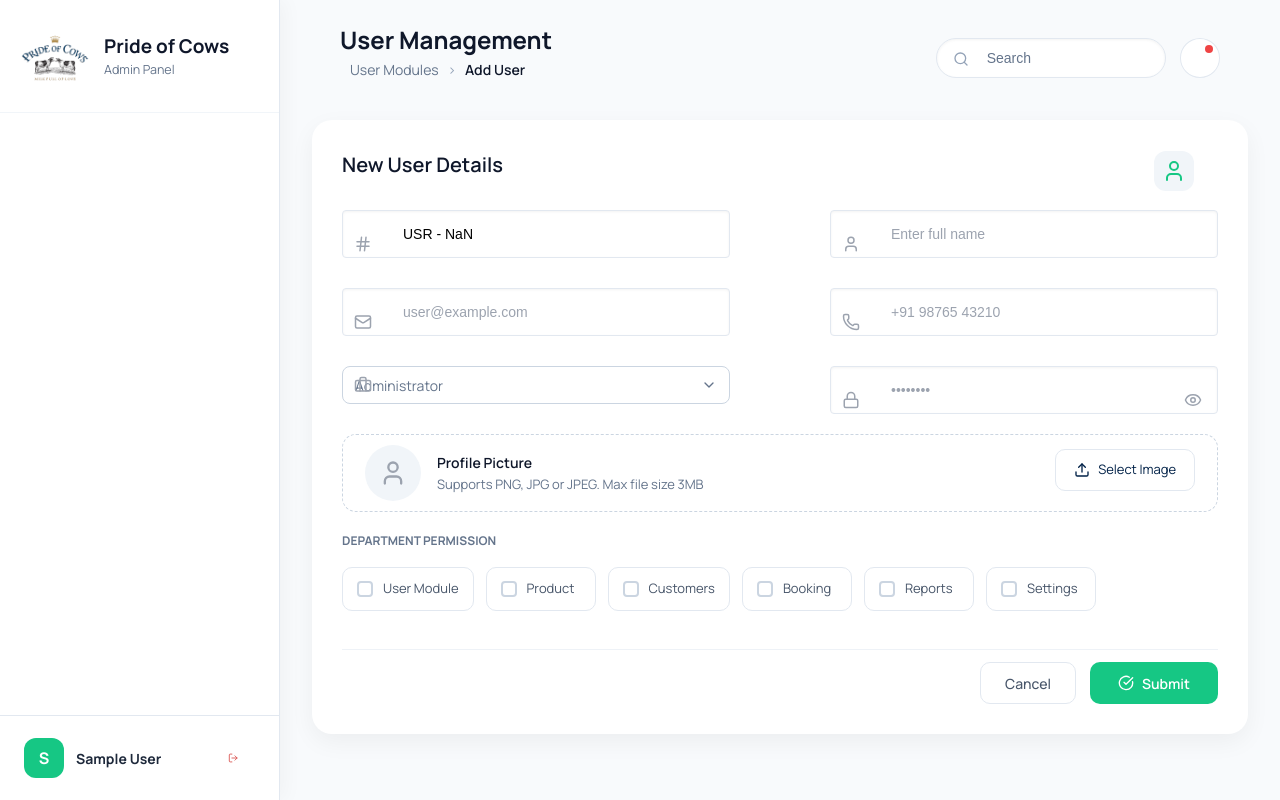
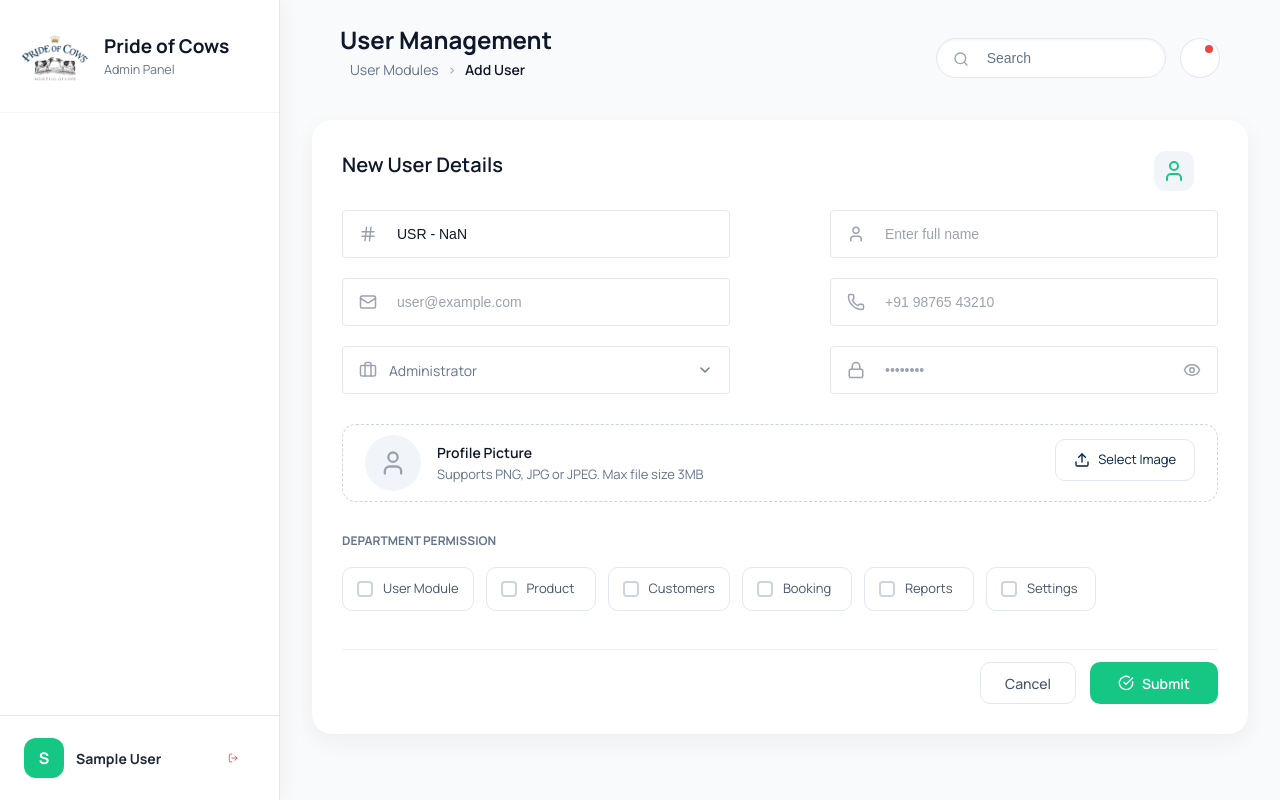
Before and after one commit to DINESHKUMAR1303/PRIDE-OF-COWS, a React (Vite) app: page /admin/users/add in a window 1280 px wide. Built offline with nearby package versions, Linux system fonts and the light colour scheme; sample sign-in values are in the browser's storage; a web font is replaced by a local one.

Commit message:
add user

```diff
--- a/src/AdminPanel/Users/AddUser.css
+++ b/src/AdminPanel/Users/AddUser.css
@@ -1,47 +1,74 @@
 /* src/AdminPanel/Users/AddUser.css */
 
 /* ONLY form inputs inside the Add User card */
-/* We exclude the custom trigger from this general rule to have specific control */
+/* REFACTORED: The Wrapper now handles the visuals (border, bg) so we can flex-align icons */
+
+.adduser-input-wrapper {
+    position: relative;
+    display: flex !important;
+    align-items: center;
+    height: 48px;
+    width: 100%;
+    border: 1px solid #e2e8f0;
+    border-radius: 4px;
+    background-color: #ffffff;
+    box-sizing: border-box;
+    padding: 0 16px;
+    transition: all 0.2s;
+}
+
+.adduser-input-wrapper:hover {
+    border-color: #cbd5e1;
+}
+
+/* RESET INPUT STYLES to be transparent inside wrapper */
 .adduser-card input:not(.custom-select-trigger),
 .adduser-card select {
-  height: 48px !important;
+    height: 100% !important;
     width: 100%;
-  padding-left: 60px !important;
-  padding-top: 0 !important;
-  padding-bottom: 0 !important;
+    flex: 1;
+    border: none !important;
+    background-color: transparent !important;
+    padding: 0 0 0 20px !important;
+    /* Gap between icon and text */
+    margin: 0 !important;
     font-size: 14px;
-  line-height: 46px !important;
-  border-radius: 4px !important;
-  border: 1px solid #e2e8f0 !important;
-  box-sizing: border-box;
-  background-color: #ffffff !important;
+    color: #0f172a;
+    color: #0f172a;
+    outline: none;
+    border-radius: 0 !important;
+    box-shadow: none !important;
 }
 
-/* LEFT ICON — ONLY FIRST SVG */
-.adduser-input-wrapper>svg:first-child {
-  position: absolute;
-  left: 12px;
-  top: 50%;
-  /* Center vertically in the relative container */
-  transform: translateY(-50%);
-  pointer-events: none;
-  z-index: 10;
-  color: #9ca3af;
+.adduser-card input:read-only,
+.adduser-card input:disabled {
+    background-color: transparent !important;
+    border: none !important;
+    box-shadow: none !important;
 }
 
-/* PASSWORD */
+/* LEFT ICON - Now Flex Item */
+.adduser-input-wrapper>svg:first-child {
+    position: static;
+    transform: none;
+    flex-shrink: 0;
+    color: #9ca3af;
+    margin: 0;
+    pointer-events: none;
+}
+
+/* PASSWORD TOGGLE - Now Flex Item */
 .adduser-password-wrapper {
-  position: relative;
+    /* wrapper already handles flex */
 }
 
 .adduser-password-toggle {
-  position: absolute;
-  right: 16px;
-  top: 50%;
-  transform: translateY(-50%);
+    position: static;
+    transform: none;
     background: none;
     border: none;
     padding: 0;
+    margin-left: 12px;
     cursor: pointer;
     color: #9ca3af;
     display: flex;
@@ -49,28 +76,26 @@
 }
 
 /* ================= CUSTOM DROPDOWN ================= */
+/* Trigger is now just a child filling the flex parent */
 .custom-select-trigger {
-  height: 48px;
+    height: 100% !important;
     width: 100%;
-  padding-left: 60px;
-  padding-right: 16px;
+    flex: 1;
     display: flex;
     align-items: center;
     justify-content: space-between;
-  background: #ffffff;
-  border: 1px solid #e2e8f0;
-  border-radius: 4px;
+    background: transparent !important;
+    border: none !important;
+    border-radius: 0;
     font-size: 14px;
     color: #0f172a;
     cursor: pointer;
     user-select: none;
-  position: relative;
-  transition: all 0.2s ease;
+    padding: 0 0 0 12px !important;
 }
 
 .custom-select-trigger:hover {
-  border-color: #cbd5e1;
-  background: #f8fafc;
+    background: transparent;
 }
 
 .custom-select-arrow {
@@ -84,10 +109,11 @@
 
 .custom-dropdown-menu {
     position: absolute;
-  top: 54px;
-  /* 48px height + margin */
+    top: 100%;
+    /* Relative to the wrapper */
     left: 0;
     width: 100%;
+    margin-top: 6px;
     background: #ffffff;
     border: 1px solid #e2e8f0;
     border-radius: 8px;
@@ -356,8 +382,8 @@
 .adduser-form-main-grid {
     display: grid;
     grid-template-columns: 1fr 1fr;
-  gap: 10px 100px;
-  margin-bottom: 0px;
+    gap: 20px 100px;
+    margin-bottom: 30px;
 }
 
 .adduser-designation-group>label {
@@ -394,7 +420,7 @@
 
 /* ================= PROFILE BOX ================= */
 .adduser-profile-box {
-  margin: 0 0 20px;
+    margin: 0 0 30px;
     padding: 10px 22px;
     border: 1px dashed #cbd5e1;
     border-radius: 14px;
@@ -647,9 +673,8 @@
         gap: 18px;
     }
 
-  .adduser-card input,
-  .adduser-card select {
-    padding-left: 52px !important;
+    .adduser-card {
+        padding-left: 0 !important;
     }
 
     .adduser-profile-box {
@@ -750,9 +775,8 @@
         gap: 24px;
     }
 
-  .adduser-card input,
-  .adduser-card select {
-    padding-left: 54px !important;
+    .adduser-card {
+        padding-left: 0 !important;
     }
 
     .adduser-profile-box {
```
Lines whose indentation alone changed are shown as unchanged.
